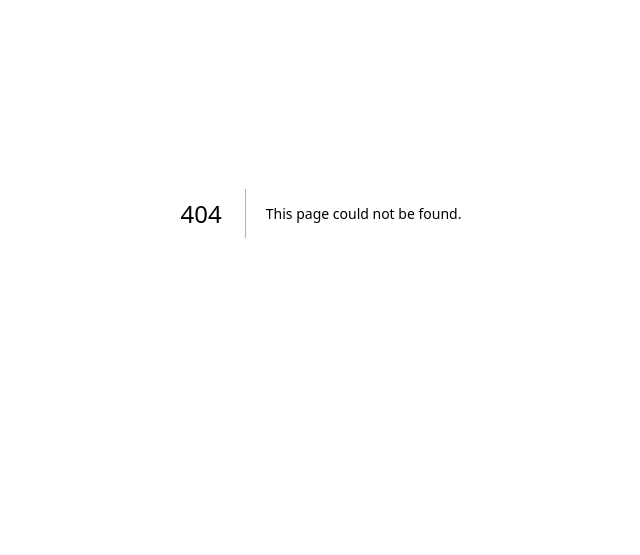
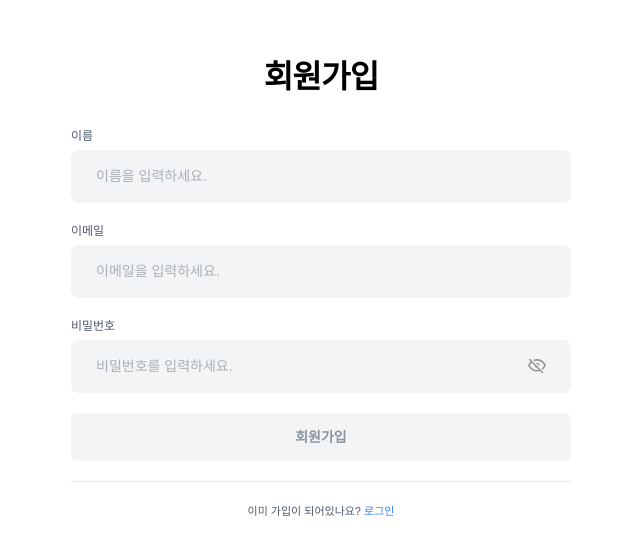
Before and after one commit to SMU-LikeLion-14th-LionKing/LionKing-FE, a Next.js app: page /signup in a window 1280 px wide. Before the commit this address had no page. Shown: the part 187-742 px from the top of the page, without its empty margins (319-959 px from the left). Built offline with nearby package versions, Linux system fonts and the light colour scheme; a web font is replaced by a local one.

Commit message:
feat: 회원가입 페이지 구현 완료

```diff
--- /dev/null
+++ b/src/app/signup/page.jsx
@@ -0,0 +1,97 @@
+"use client";
+
+import { useState } from "react";
+import Link from "next/link";
+import Button from "@/components/common/Button";
+import Icon from "@/components/common/Icon";
+
+export default function SignupPage() {
+  const [name, setName] = useState("");
+  const [email, setEmail] = useState("");
+  const [password, setPassword] = useState("");
+  const [showPassword, setShowPassword] = useState(false);
+
+  const hasName = name.trim() !== "";
+  const hasEmail = email.trim() !== "";
+  const hasPassword = password !== "";
+  const canSubmit = hasName && hasEmail && hasPassword;
+
+  function handleSubmit(event) {
+    event.preventDefault();
+  }
+
+  return (
+    <main className="flex min-h-[1024px] w-full items-center justify-center bg-white px-5 pb-12 sm:px-6">
+      <section className="w-full max-w-[500px] -translate-y-3" aria-labelledby="signup-title">
+        <h1 id="signup-title" className="mb-8 text-center text-[32px] font-bold leading-[1.1] tracking-[-0.8px] text-gray-1">
+          회원가입
+        </h1>
+
+        <form onSubmit={handleSubmit} className="flex flex-col gap-5">
+          <label className="flex flex-col gap-1.5">
+            <span className="text-xs font-medium text-[#4E5968]">이름</span>
+            <input
+              type="text"
+              value={name}
+              onChange={(event) => setName(event.target.value)}
+              placeholder="이름을 입력하세요."
+              autoComplete="name"
+              className={`login-input h-[53px] w-full rounded-lg px-[25px] text-sm text-gray-1 outline-none placeholder:text-[#A8B0B9] transition-colors focus:ring-2 focus:ring-primary/30 ${
+                hasName ? "bg-third" : "bg-gray-4"
+              }`}
+            />
+          </label>
+
+          <label className="flex flex-col gap-1.5">
+            <span className="text-xs font-medium text-[#4E5968]">이메일</span>
+            <input
+              type="email"
+              value={email}
+              onChange={(event) => setEmail(event.target.value)}
+              placeholder="이메일을 입력하세요."
+              autoComplete="email"
+              className={`login-input h-[53px] w-full rounded-lg px-[25px] text-sm text-gray-1 outline-none placeholder:text-[#A8B0B9] transition-colors focus:ring-2 focus:ring-primary/30 ${
+                hasEmail ? "bg-third" : "bg-gray-4"
+              }`}
+            />
+          </label>
+
+          <label className="flex flex-col gap-1.5">
+            <span className="text-xs font-medium text-[#4E5968]">비밀번호</span>
+            <span className="relative">
+              <input
+                type={showPassword ? "text" : "password"}
+                value={password}
+                onChange={(event) => setPassword(event.target.value)}
+                placeholder="비밀번호를 입력하세요."
+                autoComplete="new-password"
+                className={`login-input h-[53px] w-full rounded-lg px-[25px] pr-14 text-sm text-gray-1 outline-none placeholder:text-[#A8B0B9] transition-colors focus:ring-2 focus:ring-primary/30 ${
+                  hasPassword ? "bg-third" : "bg-gray-4"
+                }`}
+              />
+              <button
+                type="button"
+                onClick={() => setShowPassword((value) => !value)}
+                className="absolute right-[25px] top-1/2 -translate-y-1/2 text-gray-2"
+                aria-label={showPassword ? "비밀번호 숨기기" : "비밀번호 보기"}
+              >
+                <Icon name={showPassword ? "eye" : "eyeOff"} size={18} />
+              </button>
+            </span>
+          </label>
+
+          <Button type="submit" variant="primary" disabled={!canSubmit} className="h-12 w-full rounded-lg px-3 py-4 text-sm">
+            회원가입
+          </Button>
+        </form>
+
+        <div className="mt-5 border-t border-gray-5 pt-5 text-center text-[11px] text-[#4E5968]">
+          이미 가입이 되어있나요?{" "}
+          <Link href="/login" className="font-medium text-primary hover:underline">
+            로그인
+          </Link>
+        </div>
+      </section>
+    </main>
+  );
+}
```
